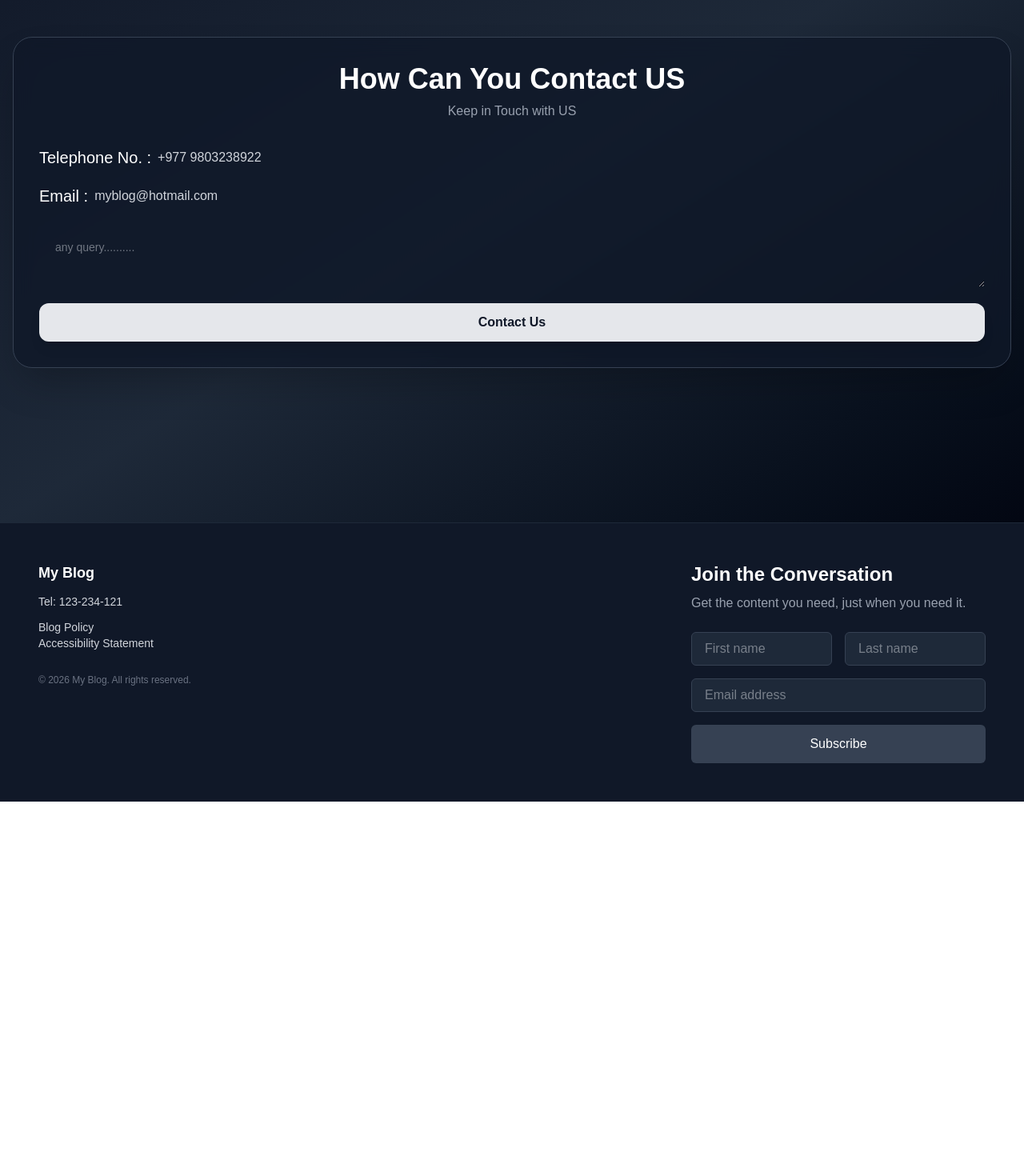
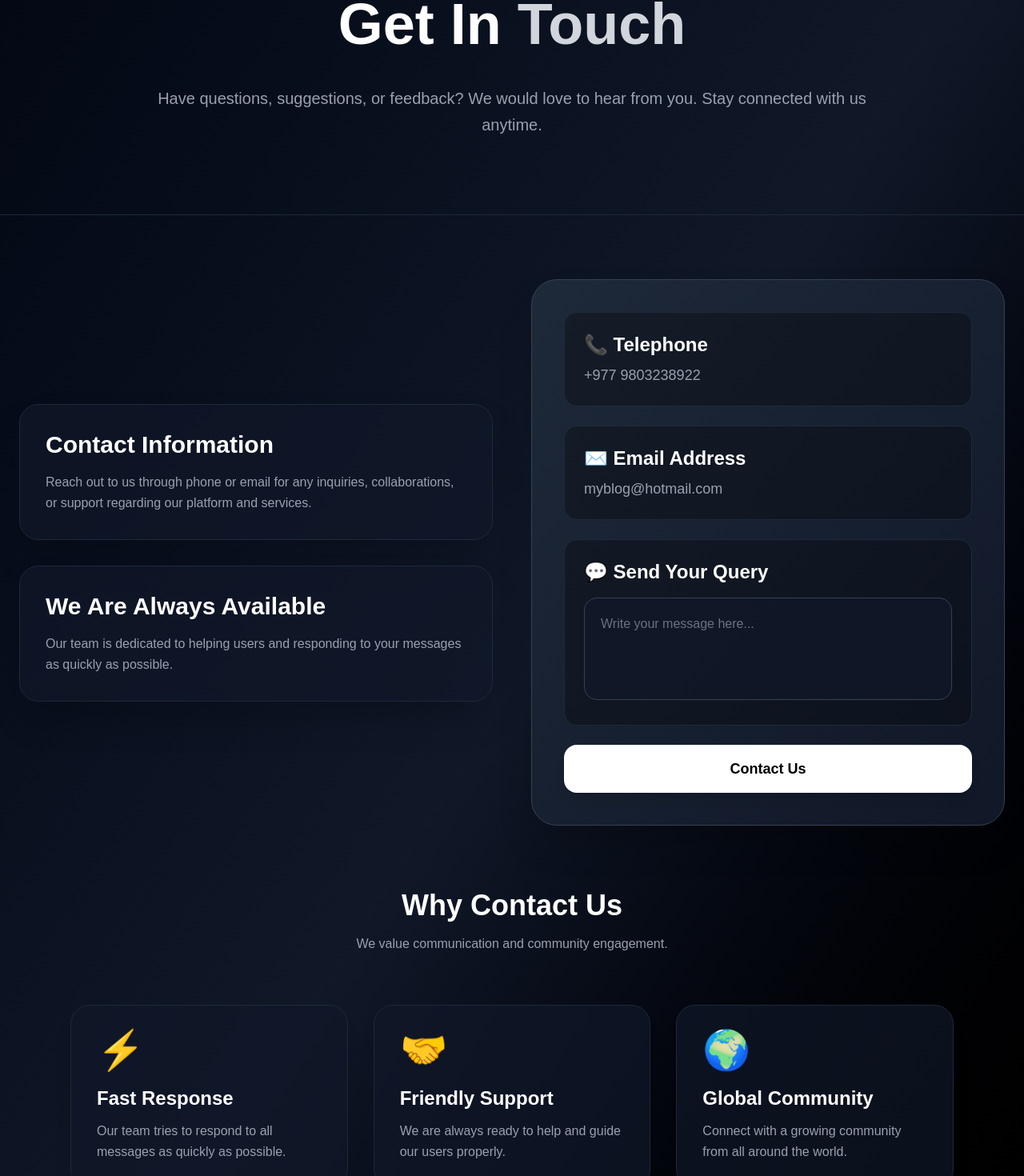
Before and after one commit to AMGAIN/Space_BLog, a Next.js app: page /contact in a window 1280 px wide. Shown: the part 213-1683 px from the top of the page at 80% size. Before the commit the page ends 1215 px from the top, so only its background shows below. Built offline with nearby package versions, Linux system fonts and the light colour scheme.

Commit message:
revised design for contace

```diff
--- a/app/contact/page.tsx
+++ b/app/contact/page.tsx
@@ -2,47 +2,177 @@ import React from "react";
 
 const page = () => {
   return (
-    <div className="min-h-screen bg-gradient-to-br from-gray-900 via-gray-800 to-gray-950 flex items-center justify-center px-4">
+    <div className="min-h-screen bg-gradient-to-br from-gray-950 via-gray-900 to-black text-white">
 
-      <div className="w-full  bg-gray-900/80 backdrop-blur-md border border-gray-700 rounded-3xl shadow-2xl p-8">
+      {/* Hero Section */}
+      <section className="w-full py-24 px-6 flex flex-col items-center justify-center text-center border-b border-gray-800">
 
-        {/* Header */}
-        <div className="text-center mb-8">
-          <h1 className="text-4xl font-bold text-white">How Can You Contact US</h1>
-          <p className="text-gray-400 mt-2">
-            Keep in Touch with US
+        <div className="max-w-4xl">
+          <p className="uppercase tracking-[6px] text-gray-400 mb-4 text-sm">
+            Contact Our Team
+          </p>
+
+          <h1 className="text-5xl md:text-7xl font-extrabold leading-tight">
+            Get In <span className="text-gray-300">Touch</span>
+          </h1>
+
+          <p className="mt-8 text-gray-400 text-lg md:text-xl leading-relaxed">
+            Have questions, suggestions, or feedback? We would love to hear
+            from you. Stay connected with us anytime.
+          </p>
+        </div>
+      </section>
+
+      {/* Main Section */}
+      <section className="max-w-7xl mx-auto px-6 py-20 grid md:grid-cols-2 gap-12 items-center">
+
+        {/* Left Side */}
+        <div className="space-y-8">
+
+          <div className="bg-gray-900/70 border border-gray-800 rounded-3xl p-8 shadow-2xl hover:border-gray-600 transition">
+            <h2 className="text-3xl font-bold mb-4">
+              Contact Information
+            </h2>
+
+            <p className="text-gray-400 leading-relaxed">
+              Reach out to us through phone or email for any inquiries,
+              collaborations, or support regarding our platform and services.
             </p>
           </div>
 
-        {/* contact info */}
-        <div className=" flex flex-col gap-5">
+          <div className="bg-gray-900/70 border border-gray-800 rounded-3xl p-8 shadow-2xl hover:border-gray-600 transition">
+            <h2 className="text-3xl font-bold mb-4">
+              We Are Always Available
+            </h2>
 
-          {/* Telephone no. */}
-          <div className="flex text-white  gap-2">
-            <span className="text-xl ">Telephone No. :</span>
-            <p className=" flex justify-center items-center text-gray-300">+977 9803238922</p>
+            <p className="text-gray-400 leading-relaxed">
+              Our team is dedicated to helping users and responding to your
+              messages as quickly as possible.
+            </p>
+          </div>
         </div>
 
-          {/* Password */}
-          <div className="flex text-white  gap-2">
-            <span className="text-xl ">Email :</span>
-            <p className=" flex justify-center items-center text-gray-300">myblog@hotmail.com</p>
+        {/* Right Side */}
+        <div className="relative">
+
+          <div className="bg-gradient-to-br from-gray-800 to-gray-900 rounded-[2rem] p-10 border border-gray-700 shadow-2xl">
+
+            <div className="space-y-6">
+
+              {/* Phone */}
+              <div className="bg-black/30 rounded-2xl p-6 border border-gray-800 hover:border-gray-600 transition">
+                <h3 className="text-2xl font-bold mb-2">
+                  📞 Telephone
+                </h3>
+
+                <p className="text-gray-400 text-lg">
+                  +977 9803238922
+                </p>
               </div>
 
-          {/* Remember + Forgot */}
-          <div className="flex items-center justify-between text-sm">
+              {/* Email */}
+              <div className="bg-black/30 rounded-2xl p-6 border border-gray-800 hover:border-gray-600 transition">
+                <h3 className="text-2xl font-bold mb-2">
+                  ✉️ Email Address
+                </h3>
+
+                <p className="text-gray-400 text-lg">
+                  myblog@hotmail.com
+                </p>
+              </div>
+
+              {/* Query Box */}
+              <div className="bg-black/30 rounded-2xl p-6 border border-gray-800 hover:border-gray-600 transition">
+
+                <h3 className="text-2xl font-bold mb-4">
+                  💬 Send Your Query
+                </h3>
 
                 <textarea
-              className=" h-20 w-full p-5 text-gray-300 hover:text-white transition rounded-xl" placeholder="any query.........."
+                  placeholder="Write your message here..."
+                  className="w-full h-32 bg-gray-900/70 border border-gray-700 rounded-2xl p-5 text-gray-300 placeholder-gray-500 focus:outline-none focus:border-gray-500 transition resize-none"
                 ></textarea>
               </div>
 
               {/* Button */}
-          <button className="w-full bg-gray-200 text-gray-900 font-semibold py-3 rounded-xl hover:bg-white transition duration-300 shadow-lg">
+              <button className="w-full bg-white text-black font-semibold py-4 rounded-2xl hover:bg-gray-300 transition duration-300 shadow-lg text-lg">
                 Contact Us
               </button>
+
             </div>
           </div>
+        </div>
+      </section>
+
+      {/* Bottom Features Section */}
+      <section className="max-w-6xl mx-auto px-6 pb-24">
+
+        <div className="text-center mb-16">
+          <h2 className="text-4xl font-bold">
+            Why Contact Us
+          </h2>
+
+          <p className="text-gray-400 mt-4">
+            We value communication and community engagement.
+          </p>
+        </div>
+
+        <div className="grid md:grid-cols-3 gap-8">
+
+          <div className="bg-gray-900/70 border border-gray-800 rounded-3xl p-8 hover:-translate-y-2 transition shadow-xl">
+            <div className="text-5xl mb-5">⚡</div>
+
+            <h3 className="text-2xl font-semibold mb-3">
+              Fast Response
+            </h3>
+
+            <p className="text-gray-400 leading-relaxed">
+              Our team tries to respond to all messages as quickly as possible.
+            </p>
+          </div>
+
+          <div className="bg-gray-900/70 border border-gray-800 rounded-3xl p-8 hover:-translate-y-2 transition shadow-xl">
+            <div className="text-5xl mb-5">🤝</div>
+
+            <h3 className="text-2xl font-semibold mb-3">
+              Friendly Support
+            </h3>
+
+            <p className="text-gray-400 leading-relaxed">
+              We are always ready to help and guide our users properly.
+            </p>
+          </div>
+
+          <div className="bg-gray-900/70 border border-gray-800 rounded-3xl p-8 hover:-translate-y-2 transition shadow-xl">
+            <div className="text-5xl mb-5">🌍</div>
+
+            <h3 className="text-2xl font-semibold mb-3">
+              Global Community
+            </h3>
+
+            <p className="text-gray-400 leading-relaxed">
+              Connect with a growing community from all around the world.
+            </p>
+          </div>
+
+        </div>
+      </section>
+
+      {/* Footer CTA */}
+      <section className="border-t border-gray-800 py-16 px-6 text-center">
+
+        <h2 className="text-4xl font-bold">
+          Let’s Connect Together
+        </h2>
+
+        <p className="text-gray-400 mt-4 max-w-2xl mx-auto">
+          Reach out anytime for support, collaboration, or just to say hello.
+        </p>
+
+        <button className="mt-8 px-8 py-4 bg-white text-black font-semibold rounded-2xl hover:bg-gray-300 transition shadow-lg">
+          Send Message
+        </button>
+      </section>
     </div>
   );
 };
```
Lines whose indentation alone changed are shown as unchanged.
